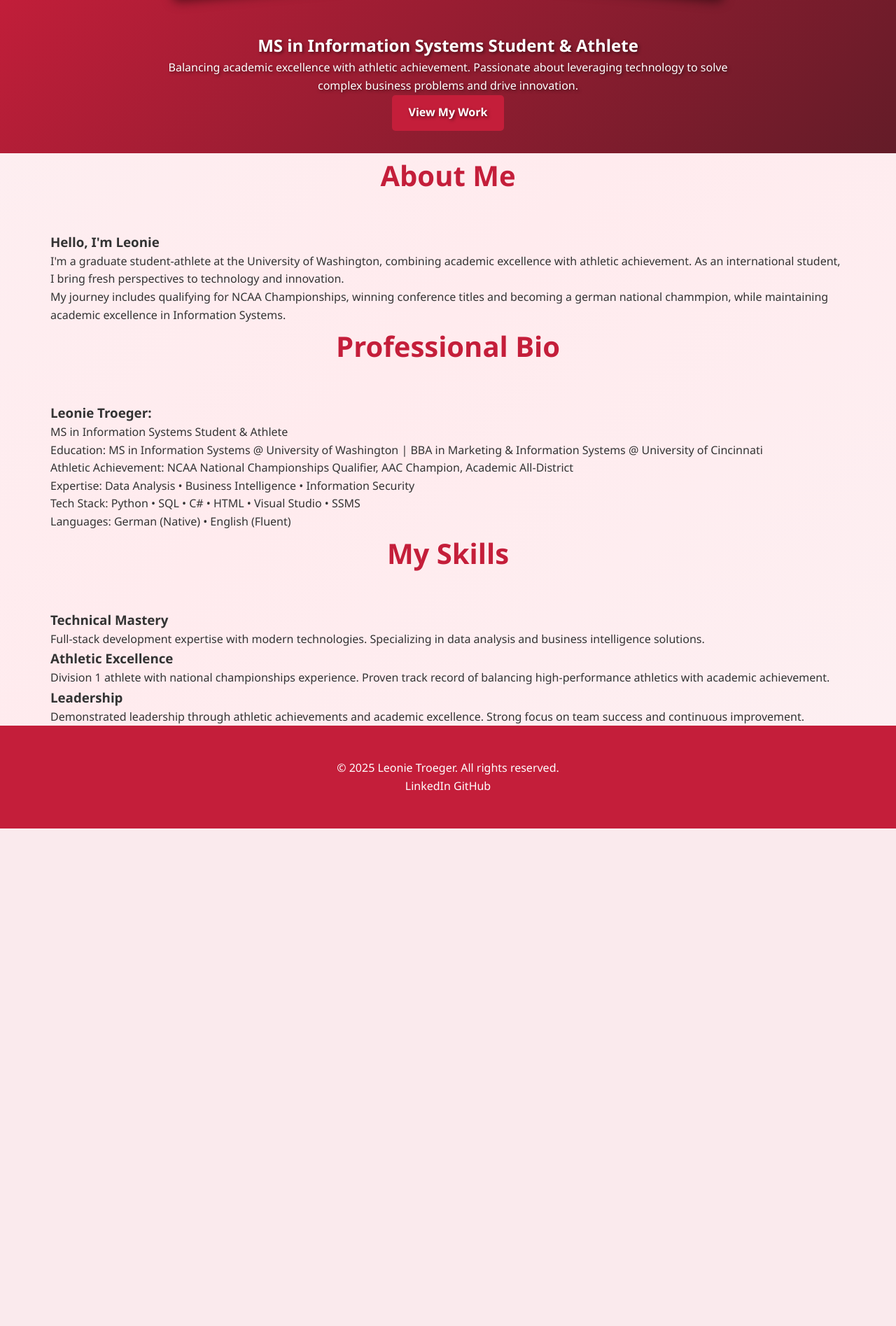
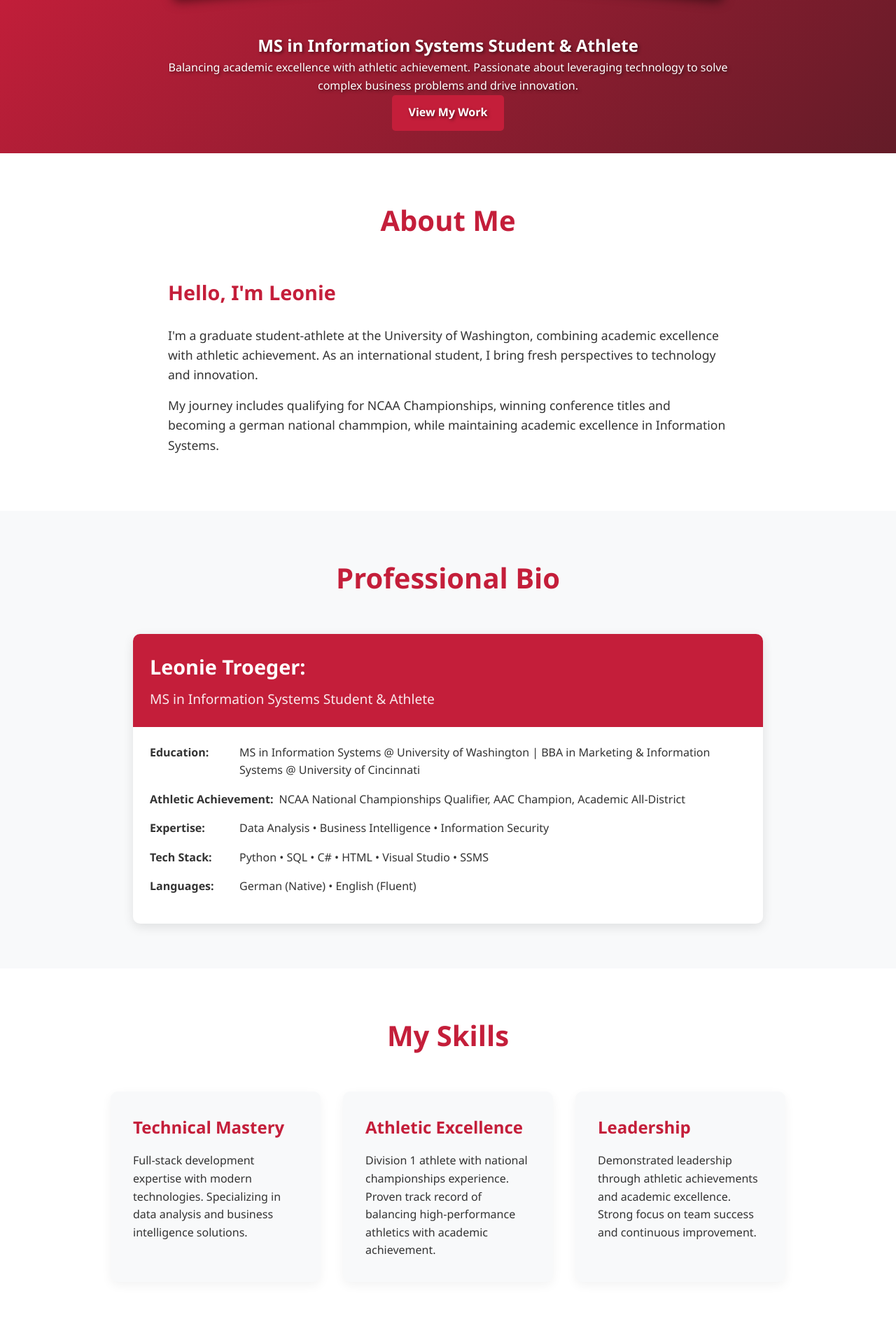
Before and after one commit to leobix/leonie, a Flask app: page / in a window 1280 px wide. Shown: the part 644-2539 px from the top of the page at 70% size. Before the commit the page ends 1828 px from the top, so only its background shows below. Run offline with Flask 3, Linux system fonts and the light colour scheme.

Commit message:
Update style.css

```diff
--- a/static/css/style.css
+++ b/static/css/style.css
@@ -378,3 +378,139 @@ footer {
 .project-media {
     display: block;
 }
+
+/* About section styles */
+.about {
+    padding: 4rem 0;
+    background-color: white;
+}
+
+.about-content {
+    display: flex;
+    flex-wrap: wrap;
+    justify-content: center;
+    gap: 2rem;
+}
+
+.about-text {
+    max-width: 800px;
+}
+
+.about-text h3 {
+    color: #c41e3a;
+    font-size: 1.8rem;
+    margin-bottom: 1.5rem;
+}
+
+.about-text p {
+    margin-bottom: 1rem;
+    font-size: 1.1rem;
+}
+
+/* Bio Box Styles */
+.bio-box {
+    padding: 4rem 0;
+    background-color: #f8f9fa;
+}
+
+.bio-container {
+    display: flex;
+    justify-content: center;
+}
+
+.bio-card {
+    background-color: white;
+    border-radius: 10px;
+    box-shadow: 0 5px 15px rgba(0, 0, 0, 0.1);
+    overflow: hidden;
+    width: 100%;
+    max-width: 900px;
+}
+
+.bio-header {
+    background-color: #c41e3a;
+    color: white;
+    padding: 1.5rem;
+}
+
+.bio-header h3 {
+    font-size: 1.8rem;
+    margin-bottom: 0.5rem;
+}
+
+.bio-title {
+    font-size: 1.2rem;
+    opacity: 0.9;
+}
+
+.bio-details {
+    padding: 1.5rem;
+}
+
+.bio-item {
+    margin-bottom: 1rem;
+    display: flex;
+    flex-wrap: wrap;
+    gap: 0.5rem;
+}
+
+.bio-label {
+    font-weight: 600;
+    min-width: 120px;
+    color: #333;
+}
+
+.bio-value {
+    flex: 1;
+}
+
+/* Skills Section */
+.skills {
+    padding: 4rem 0;
+    background-color: white;
+}
+
+.skills-container {
+    display: flex;
+    flex-wrap: wrap;
+    justify-content: center;
+    gap: 2rem;
+}
+
+.skill-card {
+    background-color: #f8f9fa;
+    border-radius: 10px;
+    padding: 2rem;
+    box-shadow: 0 5px 15px rgba(0, 0, 0, 0.05);
+    width: 300px;
+    transition: transform 0.3s ease;
+}
+
+.skill-card:hover {
+    transform: translateY(-5px);
+}
+
+.skill-card h3 {
+    color: #c41e3a;
+    margin-bottom: 1rem;
+    font-size: 1.5rem;
+}
+
+/* Page Header */
+.page-header {
+    background-color: #c41e3a;
+    color: white;
+    padding: 4rem 0;
+    text-align: center;
+}
+
+.page-header h1 {
+    font-size: 3rem;
+    margin-bottom: 1rem;
+}
+
+.page-header p {
+    font-size: 1.2rem;
+    max-width: 700px;
+    margin: 0 auto;
+}
```
